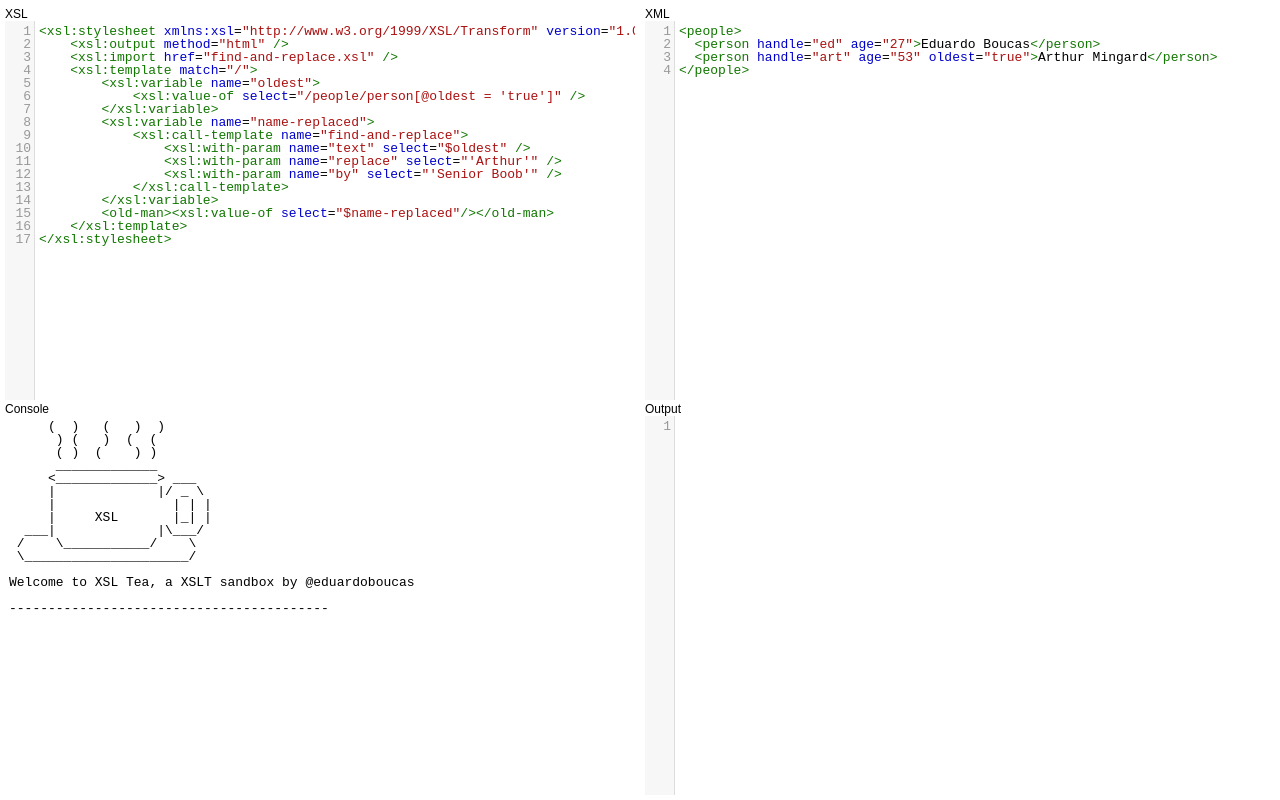
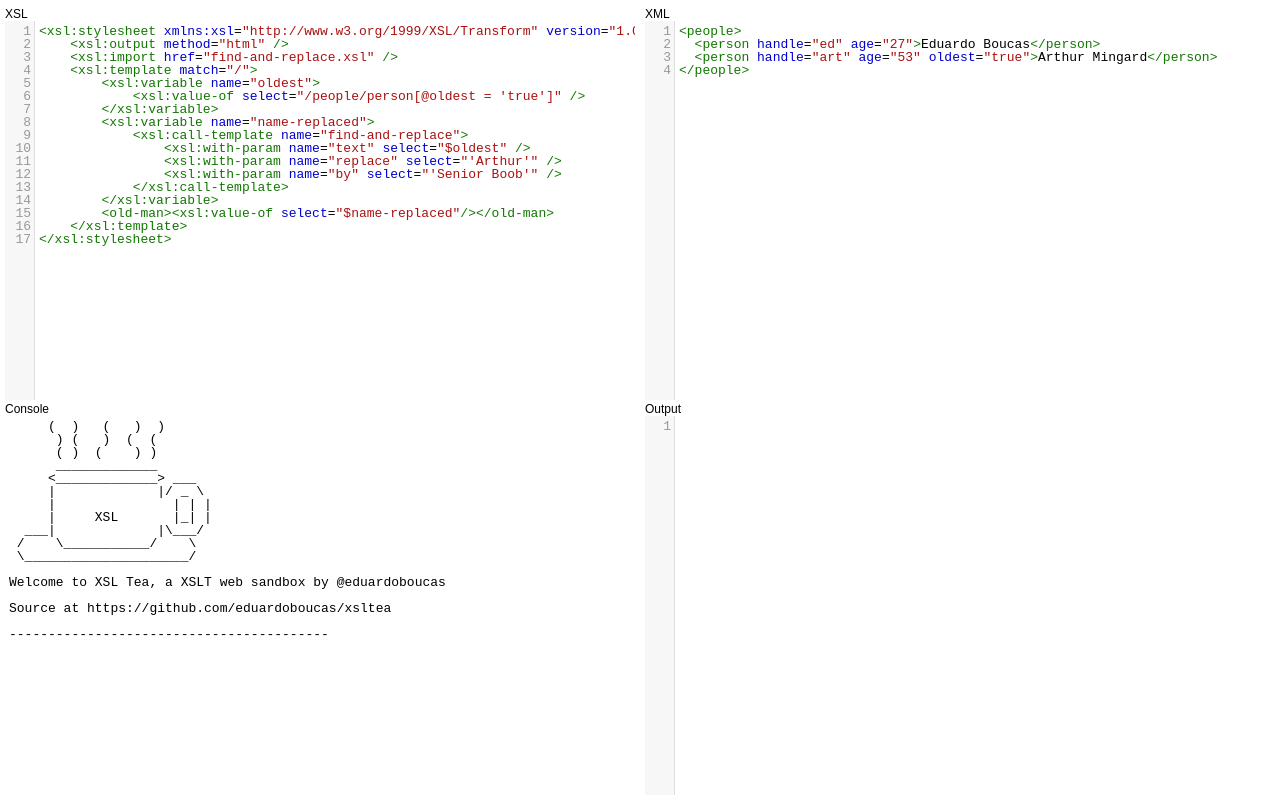
Before and after one commit to eduardoboucas/xsltea, a website: page index.html in a window 1280 px wide. Drawn offline with nearby package versions, Linux system fonts and the light colour scheme; no server answers.

Commit message:
Change intro text

```diff
--- a/index.html
+++ b/index.html
@@ -50,7 +50,9 @@
  /    \___________/    \
  \_____________________/
 
-Welcome to XSL Tea, a XSLT sandbox by @eduardoboucas
+Welcome to XSL Tea, a XSLT web sandbox by @eduardoboucas
+
+Source at https://github.com/eduardoboucas/xsltea
 
 -----------------------------------------
 					</textarea>
```
